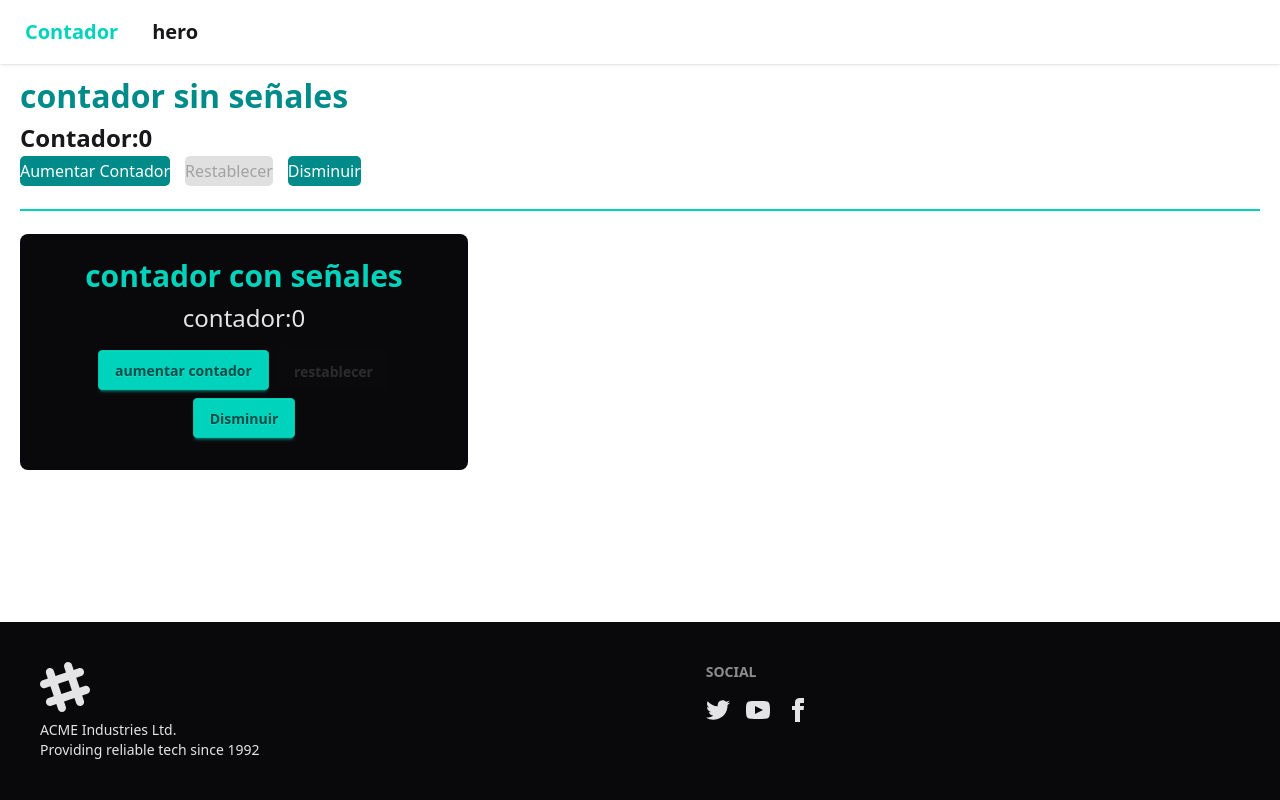
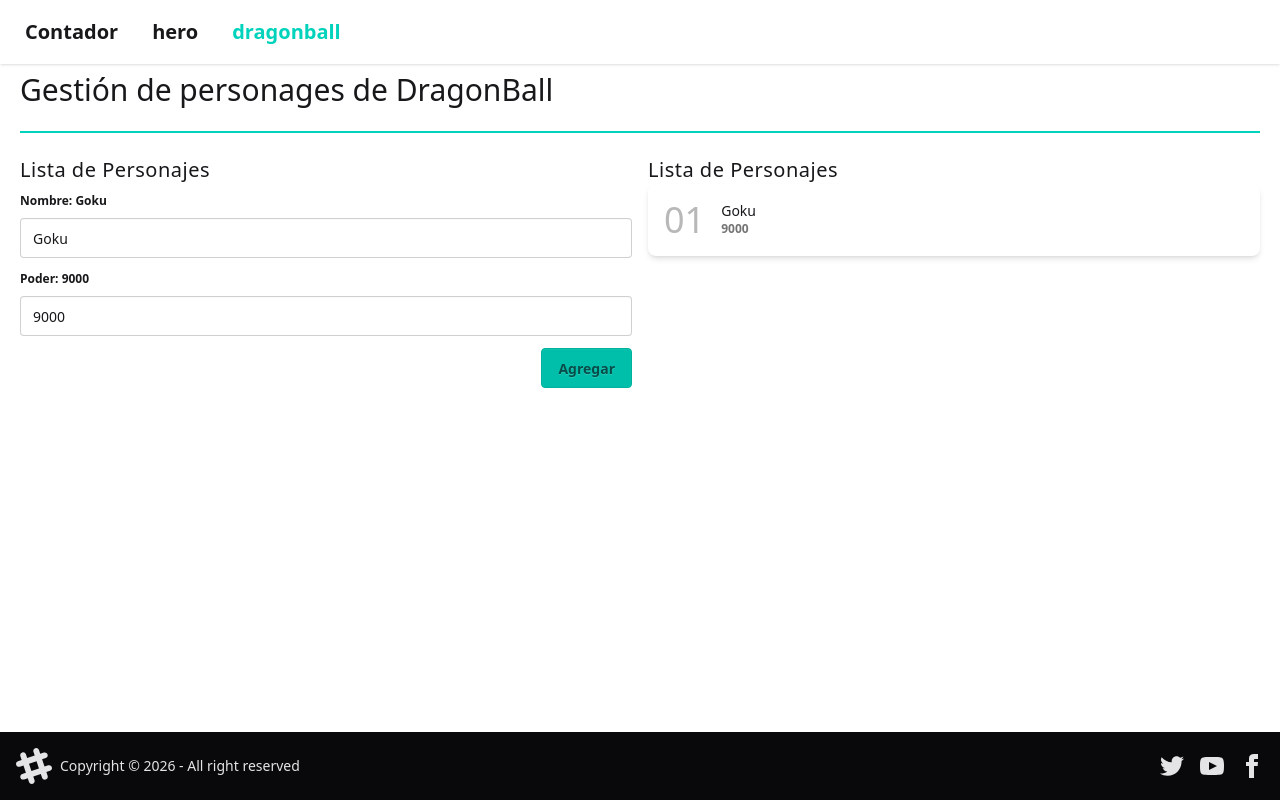
Before and after one commit to JcrDev-code/heroApp21, an Angular app: page /dragonball in a window 1280 px wide. Before the commit this address led to /counter. Built offline with nearby package versions, Linux system fonts and the light colour scheme.

Commit message:
feat: preparar dragonball-page input text binding

```diff
--- a/src/app/app.routes.ts
+++ b/src/app/app.routes.ts
@@ -2,6 +2,7 @@ import { Routes } from '@angular/router';
 
 import { HeroDescription } from './features/hero/pages/hero-description/hero-description';
 import { CounterPage } from './features/counter/pages/counter-page/counter-page';
+import { DragonballPage } from './features/dragonball/pages/dragonball-page/dragonball-page';
 
 export const routes: Routes = [
   {
@@ -13,6 +14,10 @@ export const routes: Routes = [
     component: HeroDescription,
   },
   {
+    path: 'dragonball',
+    component: DragonballPage,
+  },
+  {
     path: '**',
     redirectTo: 'counter',
   },
--- a/src/app/core/layouts/footer/footer.html
+++ b/src/app/core/layouts/footer/footer.html
@@ -1,8 +1,8 @@
-<footer class="footer sm:footer-horizontal bg-neutral text-neutral-content p-10">
-  <aside>
+<footer class="footer sm:footer-horizontal bg-neutral text-neutral-content items-center p-4">
+  <aside class="grid-flow-col items-center">
     <svg
-      width="50"
-      height="50"
+      width="36"
+      height="36"
       viewBox="0 0 24 24"
       xmlns="http://www.w3.org/2000/svg"
       fill-rule="evenodd"
@@ -13,15 +13,9 @@
         d="M22.672 15.226l-2.432.811.841 2.515c.33 1.019-.209 2.127-1.23 2.456-1.15.325-2.148-.321-2.463-1.226l-.84-2.518-5.013 1.677.84 2.517c.391 1.203-.434 2.542-1.831 2.542-.88 0-1.601-.564-1.86-1.314l-.842-2.516-2.431.809c-1.135.328-2.145-.317-2.463-1.229-.329-1.018.211-2.127 1.231-2.456l2.432-.809-1.621-4.823-2.432.808c-1.355.384-2.558-.59-2.558-1.839 0-.817.509-1.582 1.327-1.846l2.433-.809-.842-2.515c-.33-1.02.211-2.129 1.232-2.458 1.02-.329 2.13.209 2.461 1.229l.842 2.515 5.011-1.677-.839-2.517c-.403-1.238.484-2.553 1.843-2.553.819 0 1.585.509 1.85 1.326l.841 2.517 2.431-.81c1.02-.33 2.131.211 2.461 1.229.332 1.018-.21 2.126-1.23 2.456l-2.433.809 1.622 4.823 2.433-.809c1.242-.401 2.557.484 2.557 1.838 0 .819-.51 1.583-1.328 1.847m-8.992-6.428l-5.01 1.675 1.619 4.828 5.011-1.674-1.62-4.829z"
       ></path>
     </svg>
-    <p>
-      ACME Industries Ltd.
-      <br />
-      Providing reliable tech since 1992
-    </p>
+    <p>Copyright © {{ currentYear() }} - All right reserved</p>
   </aside>
-  <nav>
-    <h6 class="footer-title">Social</h6>
-    <div class="grid grid-flow-col gap-4">
+  <nav class="grid-flow-col gap-4 md:place-self-center md:justify-self-end">
     <a>
       <svg
         xmlns="http://www.w3.org/2000/svg"
@@ -61,6 +55,5 @@
         ></path>
       </svg>
     </a>
-    </div>
   </nav>
 </footer>
--- a/src/app/core/layouts/footer/footer.ts
+++ b/src/app/core/layouts/footer/footer.ts
@@ -1,8 +1,10 @@
-import { Component } from '@angular/core';
+import { Component, signal } from '@angular/core';
 
 @Component({
   selector: 'app-footer',
   imports: [],
   templateUrl: './footer.html',
 })
-export class Footer {}
+export class Footer {
+  currentYear = signal(new Date().getFullYear());
+}
--- a/src/app/core/layouts/navbar/navbar.html
+++ b/src/app/core/layouts/navbar/navbar.html
@@ -4,5 +4,8 @@
       >Contador</a
     >
     <a class="btn btn-ghost text-xl" routerLink="/hero" routerLinkActive="btn-accent">hero</a>
+    <a class="btn btn-ghost text-xl" routerLink="/dragonball" routerLinkActive="btn-accent"
+      >dragonball</a
+    >
   </div>
 </div>
--- /dev/null
+++ b/src/app/features/dragonball/pages/dragonball-page/dragonball-page.html
@@ -0,0 +1,40 @@
+<h1 class="text-3xl">Gestión de personages de DragonBall</h1>
+<div class="divider divider-accent"></div>
+<section class="flex flex-col sm:flex-row gap-4">
+  <div class="sm:w-1/2">
+    <h2 class="text-xl tracking-wide">Lista de Personajes</h2>
+
+    <fieldset class="fieldset">
+      <legend class="fieldset-legend">Nombre: {{ name() }}</legend>
+      <input
+        type="text"
+        class="input w-full"
+        placeholder="Type here"
+        [value]="name()"
+        (input)="name.set(nameInput.value)"
+        #nameInput
+      />
+    </fieldset>
+    <fieldset class="fieldset">
+      <legend class="fieldset-legend">Poder: {{ power() }}</legend>
+      <input type="number" class="input w-full" placeholder="Type here" [(ngModel)]="power" />
+    </fieldset>
+    <div class="flex justify-end">
+      <button class="btn btn-active btn-accent mt-2" (click)="addHero()">Agregar</button>
+    </div>
+  </div>
+
+  <div class="sm:w-1/2">
+    <h2 class="text-xl tracking-wide">Lista de Personajes</h2>
+    <ul class="list bg-base-100 rounded-box shadow-md">
+      <li class="list-row">
+        <div class="text-4xl font-thin opacity-30 tabular-nums">01</div>
+
+        <div class="list-col-grow">
+          <div>Goku</div>
+          <div class="text-xs uppercase font-semibold opacity-60">9000</div>
+        </div>
+      </li>
+    </ul>
+  </div>
+</section>
--- /dev/null
+++ b/src/app/features/dragonball/pages/dragonball-page/dragonball-page.ts
@@ -0,0 +1,20 @@
+import { Component, computed, signal } from '@angular/core';
+import { FormsModule } from '@angular/forms';
+
+@Component({
+  selector: 'app-dragonball-page',
+  imports: [FormsModule],
+  templateUrl: './dragonball-page.html',
+})
+export class DragonballPage {
+  name = signal('Goku');
+  power = signal(9000);
+
+  heroInfo = computed(() => {
+    return `${this.name()} tiene un poder de ${this.power()}`;
+  });
+
+  addHero() {
+    console.log(this.heroInfo());
+  }
+}
```
Lines whose indentation alone changed are shown as unchanged.
